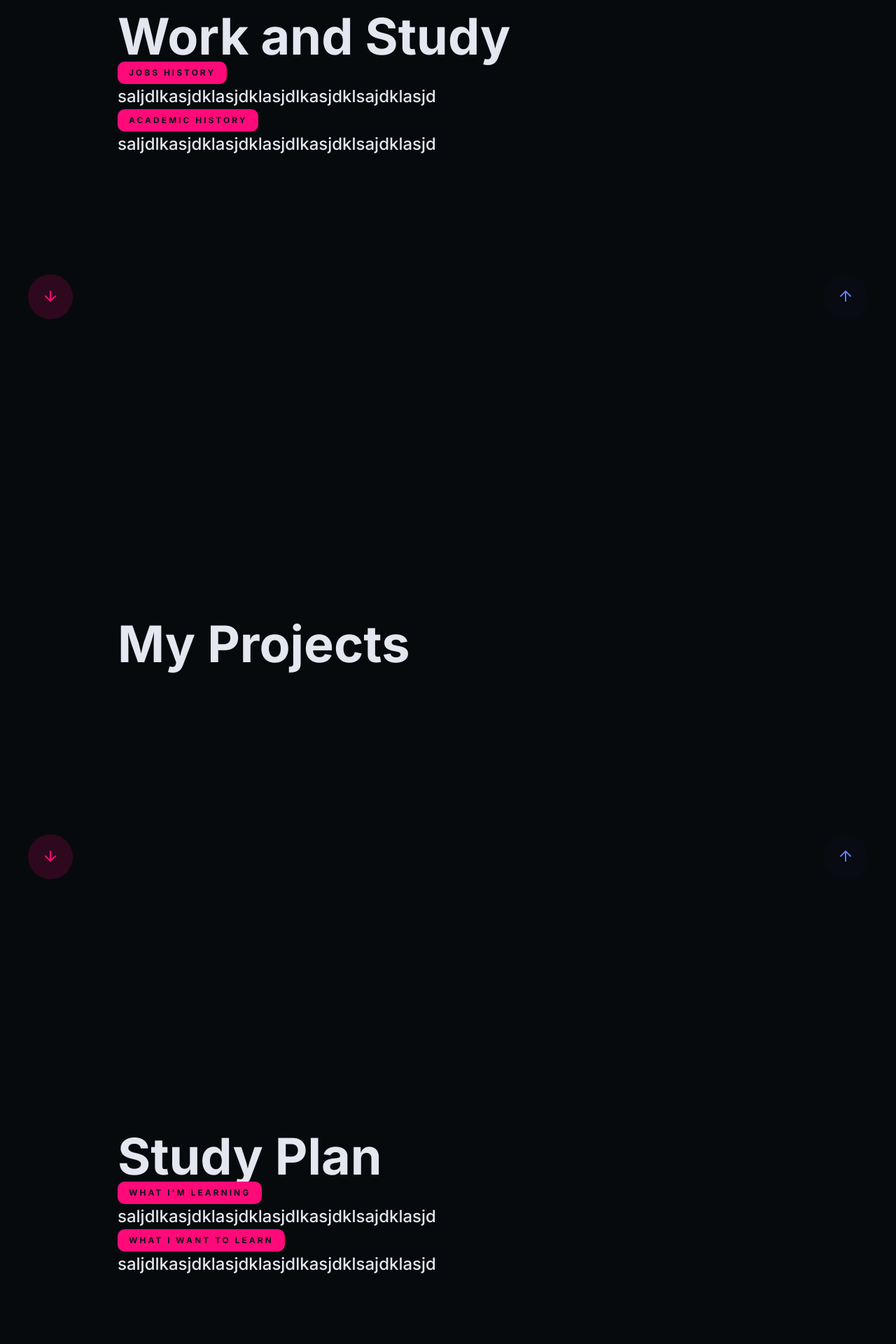
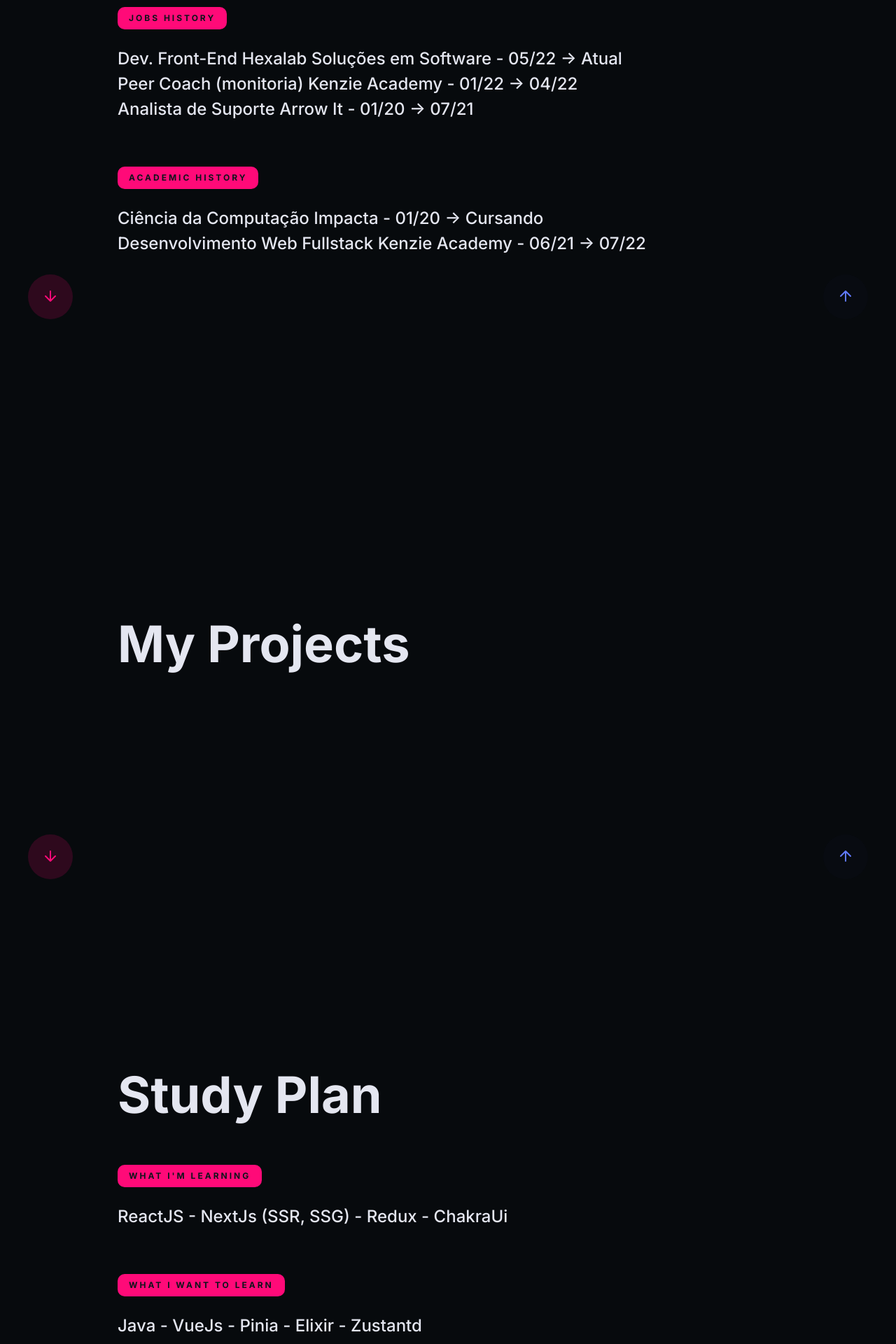
Before and after one commit to theogandara/next-theogandara, a Next.js app: page / in a window 1280 px wide. Shown: the part 1880-3800 px from the top of the page at 70% size. Built offline with nearby package versions, Linux system fonts and the light colour scheme.

Commit message:
feat: added texts

```diff
--- a/src/templates/3-WorkStudy/index.tsx
+++ b/src/templates/3-WorkStudy/index.tsx
@@ -21,13 +21,27 @@ const WorkStudy: React.FC = () => {
       <div id="section-3" />
 
       <S.Container>
-        <div data-aos="fade-up" data-aos-duration="500" data-aos-delay="150">
+        <S.Flex data-aos="fade-up" data-aos-duration="500" data-aos-delay="150">
           <Title text="Work and Study" />
-          <Pill text="jobs history" />
-          <SubTitle text="saljdlkasjdklasjdklasjdlkasjdklsajdklasjd" />
-          <Pill text="academic history" />
-          <SubTitle text="saljdlkasjdklasjdklasjdlkasjdklsajdklasjd" />
-        </div>
+
+          <S.Section>
+            <S.ContainerPill>
+              <Pill text="jobs history" />
+            </S.ContainerPill>
+            <SubTitle text="Dev. Front-End Hexalab Soluções em Software - 05/22 -> Atual" />
+            <SubTitle text="Peer Coach (monitoria) Kenzie Academy - 01/22 -> 04/22" />
+            <SubTitle text="Analista de Suporte Arrow It - 01/20 -> 07/21" />
+          </S.Section>
+
+          <S.Section>
+            <S.ContainerPill>
+              <Pill text="academic history" />
+            </S.ContainerPill>
+            <SubTitle text="Ciência da Computação Impacta - 01/20 -> Cursando" />
+            <SubTitle text="Desenvolvimento Web Fullstack Kenzie Academy - 06/21 -> 07/22" />
+          </S.Section>
+        </S.Flex>
+
         <S.ContainerButton data-aos="fade-right" data-aos-delay="200">
           <ArrowButton
             onClick={() =>
--- a/src/templates/3-WorkStudy/styles.ts
+++ b/src/templates/3-WorkStudy/styles.ts
@@ -59,3 +59,10 @@ export const ContainerButtonBack = styled.div`
     right: 80px;
   }
 `
+
+export const Flex = styled.div`
+  display: flex;
+  flex-direction: column;
+  gap: 64px;
+`
+export const Section = styled.div``
--- a/src/templates/5-StudyPlan/index.tsx
+++ b/src/templates/5-StudyPlan/index.tsx
@@ -20,15 +20,24 @@ const StudyPlan: React.FC = () => {
     <LayoutDefault>
       <div id="section-5" />
       <S.Container>
-        <div data-aos="fade-up" data-aos-duration="500" data-aos-delay="150">
+        <S.Flex data-aos="fade-up" data-aos-duration="500" data-aos-delay="150">
           <Title text="Study Plan" />
 
-          <Pill text="what I'm learning" />
-          <SubTitle text="saljdlkasjdklasjdklasjdlkasjdklsajdklasjd" />
+          <S.Section>
+            <S.ContainerPill>
+              <Pill text="what I'm learning" />
+            </S.ContainerPill>
+            <SubTitle text="ReactJS - NextJs (SSR, SSG) - Redux - ChakraUi" />
+          </S.Section>
 
-          <Pill text="what I want to learn" />
-          <SubTitle text="saljdlkasjdklasjdklasjdlkasjdklsajdklasjd" />
-        </div>
+          <S.Section>
+            <S.ContainerPill>
+              <Pill text="what I want to learn" />
+            </S.ContainerPill>
+            <SubTitle text="Java - VueJs - Pinia - Elixir - Zustantd " />
+          </S.Section>
+        </S.Flex>
+
         <S.ContainerButtons data-aos="fade-right" data-aos-delay="200">
           <ArrowButton
             variant="Up"
--- a/src/templates/5-StudyPlan/styles.ts
+++ b/src/templates/5-StudyPlan/styles.ts
@@ -44,3 +44,9 @@ export const ContainerButtons = styled.div`
     left: 80px;
   }
 `
+export const Flex = styled.div`
+  display: flex;
+  flex-direction: column;
+  gap: 64px;
+`
+export const Section = styled.div``
```
